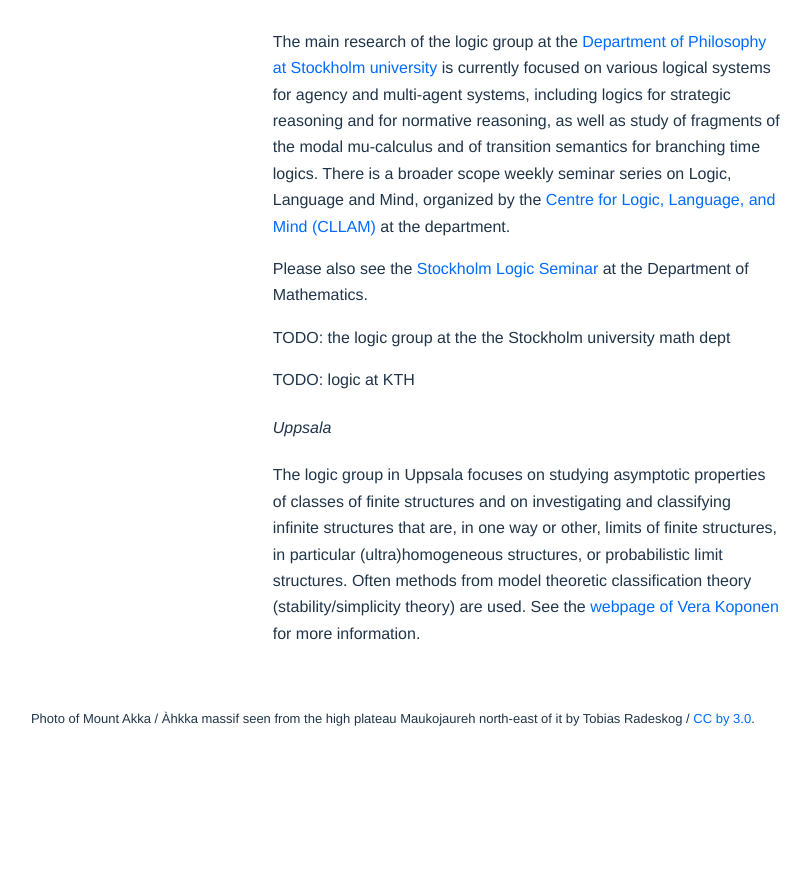
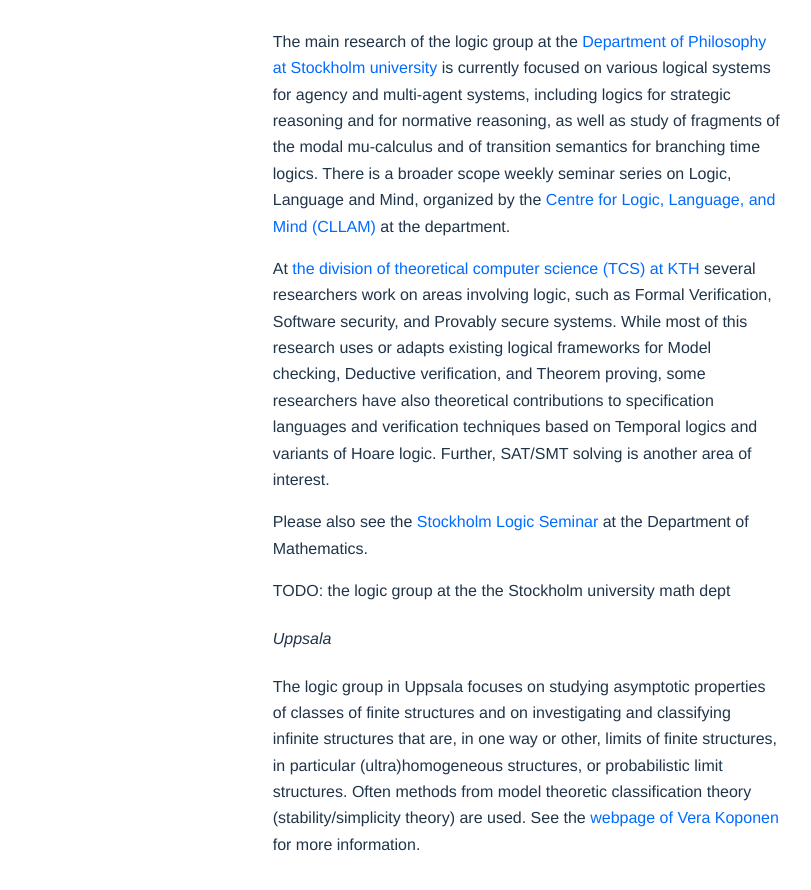
Before and after one commit to scandinavianlogic/scandinavianlogic.github.io, a Jekyll site: the page built from logic-in-scandinavia.md, in a window 1280 px wide and 900 px high, scrolled down 2209 px. Shown: the top 890 px of the window, without its empty margins (12-823 px from the left). Built offline with Jekyll 4.4.1, drawn with Linux system fonts in a browser that asks for light colours; before the commit the page ends 2948 px from its top, so only the background shows below that.

Commit message:
logic at KTH

```diff
--- a/logic-in-scandinavia.md
+++ b/logic-in-scandinavia.md
@@ -95,13 +95,21 @@ series on Logic, Language and Mind, organized by the
 [Centre for Logic, Language, and Mind (CLLAM)](https://www.philosophy.su.se/english/research/projects-and-centers/cllam)
 at the department.
 
+At
+[the division of theoretical computer science (TCS) at KTH](https://www.kth.se/tcs)
+several researchers work on areas involving logic, such as Formal Verification,
+Software security, and Provably secure systems. While most of this research uses
+or adapts existing logical frameworks for Model checking, Deductive
+verification, and Theorem proving, some researchers have also theoretical
+contributions to specification languages and verification techniques based on
+Temporal logics and variants of Hoare logic. Further, SAT/SMT solving is another
+area of interest.
+
 Please also see the
 [Stockholm Logic Seminar](http://logic.math.su.se/seminar)
 at the Department of Mathematics.
 
 {{ "TODO: the logic group at the the Stockholm university math dept" | log_warning }}
-
-{{ "TODO: logic at KTH" | log_warning }}
 
 #### Uppsala
 
```
